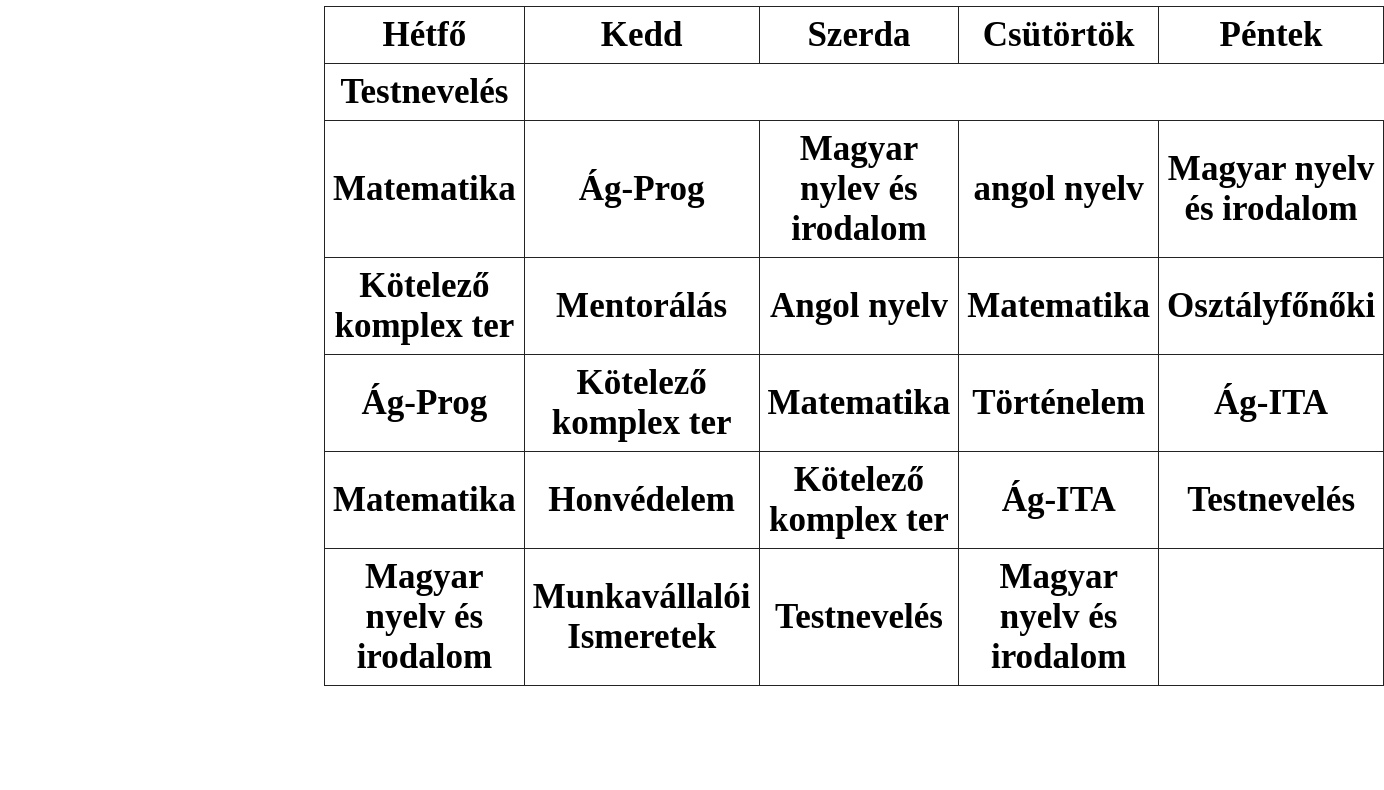
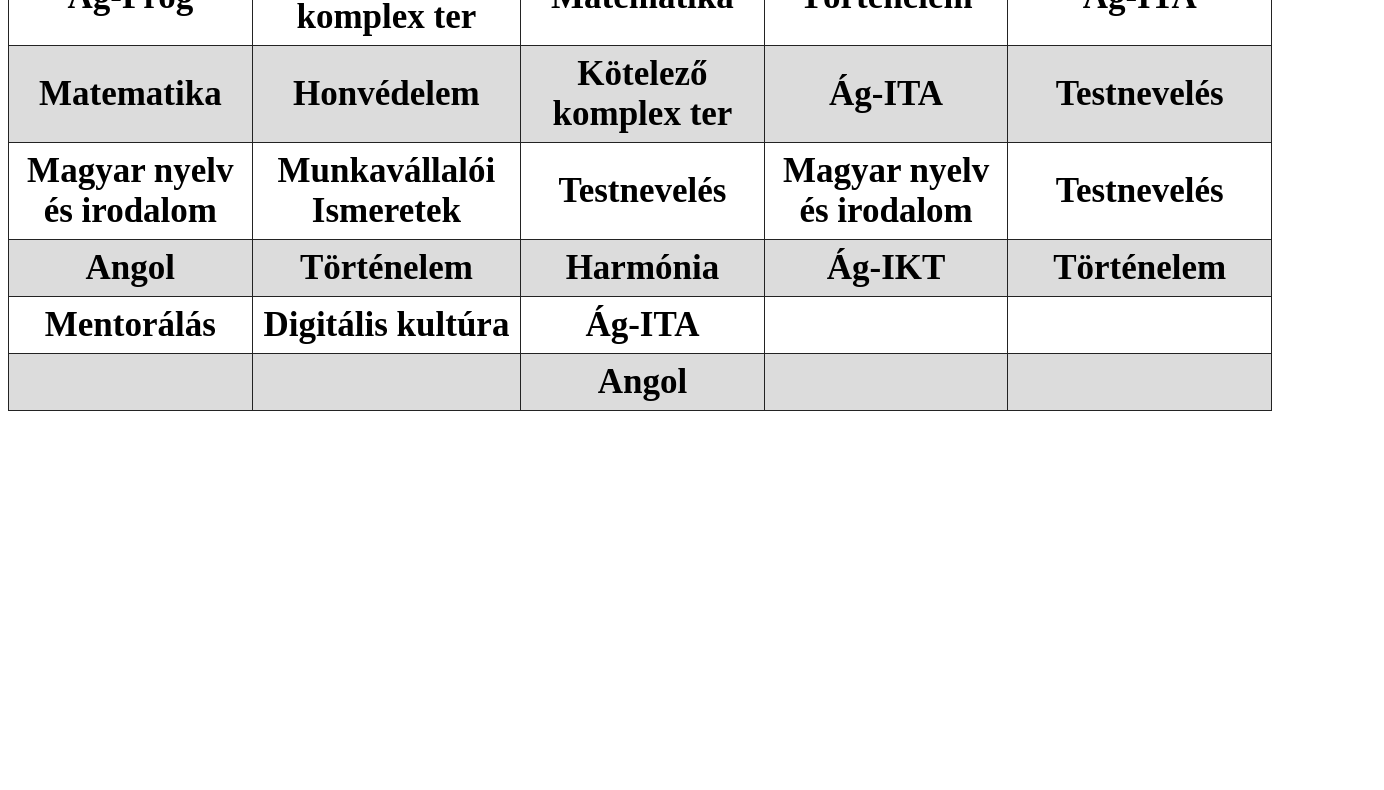
Before and after one commit to Futiqaah55/2024-11-19-Orarend-Tablazat, a plain HTML site: page index.html in a window 1280 px wide. Shown: the part 368-1158 px from the top of the page, 1384 px wide, since content can reach past the window. After the commit the page ends 800 px from the top, so only its background shows below. Drawn offline with Linux system fonts and the light colour scheme.

Commit message:
Style, done with table

```diff
--- a/index.html
+++ b/index.html
@@ -7,9 +7,6 @@
     <title>Órarend</title>
 </head>
 <body>
-
-    <div class="container">
-        <h1>Órarend</h1>
 
     <table>
         <tr>
@@ -55,10 +52,30 @@
             <th>Munkavállalói Ismeretek</th>
             <th>Testnevelés</th>
             <th>Magyar nyelv és irodalom</th>
+            <th>Testnevelés</th>
+        </tr>
+        <tr>
+            <th>Angol</th>
+            <th>Történelem</th>
+            <th>Harmónia</th>
+            <th>Ág-IKT</th>
+            <th>Történelem</th>
+        </tr>
+        <tr>
+            <th>Mentorálás</th>
+            <th>Digitális kultúra</th>
+            <th>Ág-ITA</th>
+            <th></th>
+            <th></th>
+        </tr>
+        <tr>
+            <th></th>
+            <th></th>
+            <th>Angol</th>
+            <th></th>
             <th></th>
         </tr>
     </table>
 
-    </div>
 </body>
 </html>
--- a/style.css
+++ b/style.css
@@ -8,6 +8,10 @@ th, td{
     font-size: 35px;
 }
 
+tr:nth-child(even){
+    background-color: gainsboro;
+}
+
 .container{
     margin: 25%;
     padding: none;
```
